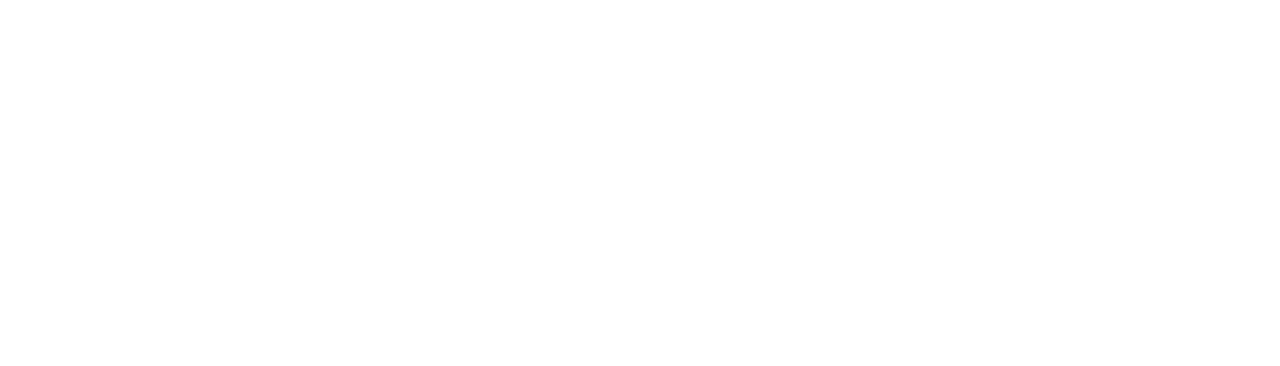
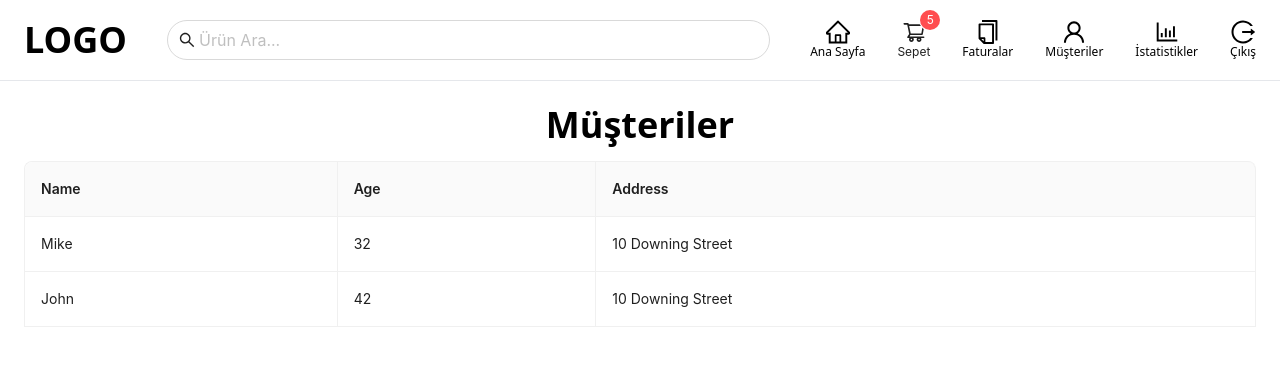
Before and after one commit to muhammedbayhan/pos-app, a React (Vite) app in the folder frontend/: page /customers in a window 1280 px wide. Before the commit this address had no page. Shown: the top 366 px of the page. Built offline with nearby package versions, Linux system fonts and the light colour scheme.

Commit message:
customers

```diff
--- a/frontend/src/App.jsx
+++ b/frontend/src/App.jsx
@@ -3,6 +3,7 @@
 import HomeView from './views/HomeView';
 import CartView from './views/CartView';
 import BillsView from './views/BillsView';
+import CustomerView from './views/CustomerView';
 function App() {
 
   return (
@@ -12,6 +13,7 @@
   <Route path='/' element={<HomeView/>}/>
   <Route path='/cart' element={<CartView/>}/>
   <Route path='/bills' element={<BillsView/>}/>
+  <Route path='/customers' element={<CustomerView/>}/>
 </Routes>
 </BrowserRouter>
     </>
--- a/frontend/src/components/header/Header.jsx
+++ b/frontend/src/components/header/Header.jsx
@@ -41,7 +41,7 @@
             <CopyOutlined className="md:text-2xl text-xl" />
             <span className="md:text-xs text-[10px]">Faturalar</span>
           </Link>
-          <Link to={"/"} className="menu-link flex flex-col items-center hover:text-blue-600 hover:scale-105">
+          <Link to={"/customers"} className="menu-link flex flex-col items-center hover:text-blue-600 hover:scale-105">
             <UserOutlined className="md:text-2xl text-xl" />
             <span className="md:text-xs text-[10px]">Müşteriler</span>
           </Link>
--- /dev/null
+++ b/frontend/src/views/CustomerView.jsx
@@ -0,0 +1,60 @@
+import {  Table } from "antd";
+import { useState } from "react";
+
+import Header from "../components/header/Header.jsx";
+
+const CustomerView = () => {
+  const [isModalOpen, setIsModalOpen] = useState(false);
+  const dataSource = [
+    {
+      key: "1",
+      name: "Mike",
+      age: 32,
+      address: "10 Downing Street",
+    },
+    {
+      key: "2",
+      name: "John",
+      age: 42,
+      address: "10 Downing Street",
+    },
+  ];
+
+  const columns = [
+    {
+      title: "Name",
+      dataIndex: "name",
+      key: "name",
+    },
+    {
+      title: "Age",
+      dataIndex: "age",
+      key: "age",
+    },
+    {
+      title: "Address",
+      dataIndex: "address",
+      key: "address",
+    },
+  ];
+
+  console.log(isModalOpen);
+
+  return (
+    <>
+      <Header />
+      <div className="px-6">
+        <h1 className="text-4xl font-bold text-center mb-4">Müşteriler</h1>
+        <Table
+          dataSource={dataSource}
+          columns={columns}
+          bordered
+          pagination={false}
+        />
+
+      </div>
+    </>
+  );
+};
+
+export default CustomerView;
```
